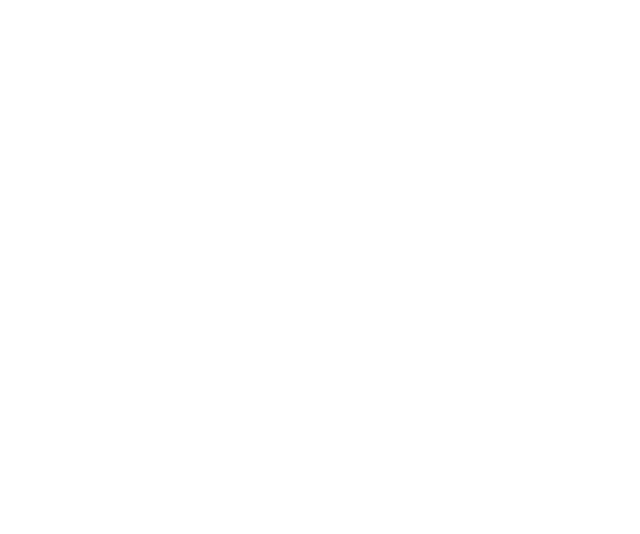
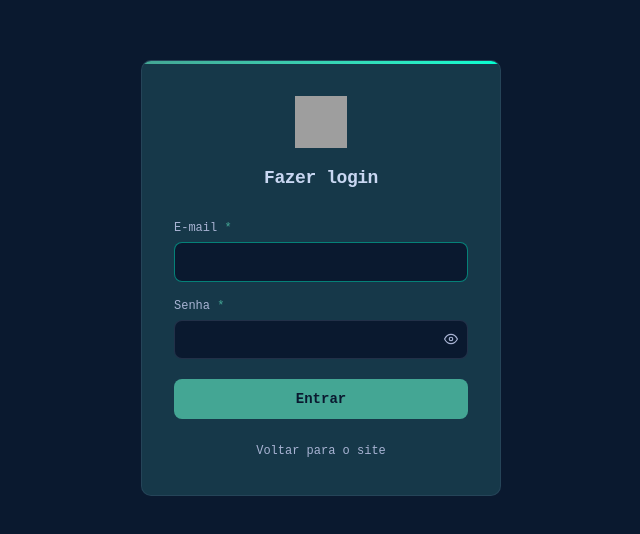
Before and after one commit to lucasbrito0611/Portfolio, a React (Vite) app: page /admin in a window 1280 px wide. Before the commit this address had no page. Shown: the part 122-656 px from the top of the page, without its empty margins (319-959 px from the left). Built offline with nearby package versions, Linux system fonts and the light colour scheme; no server answers; grey boxes are pictures that could not be loaded.

Commit message:
autenticação para a página administrativa

```diff
--- a/jsconfig.json
+++ b/jsconfig.json
@@ -1,8 +1,7 @@
 {
   "compilerOptions": {
-    "baseUrl": ".",
     "paths": {
-      "@/*": ["src/*"]
+      "@/*": ["./src/*"]
     }
   }
 }
--- a/package.json
+++ b/package.json
@@ -13,6 +13,7 @@
     "@emailjs/browser": "^4.4.1",
     "@gsap/react": "^2.1.2",
     "@tailwindcss/vite": "^4.0.15",
+    "axios": "^1.18.1",
     "class-variance-authority": "^0.7.1",
     "clsx": "^2.1.1",
     "framer-motion": "^12.6.2",
--- /dev/null
+++ b/src/components/AdminLoginModal.jsx
@@ -0,0 +1,146 @@
+import { useState } from "react";
+import { Link } from "react-router-dom";
+import { motion } from "framer-motion";
+import { FiEye, FiEyeOff } from "react-icons/fi";
+import { useAuth } from "../context/AuthContext";
+import api from "../lib/api";
+
+function AdminLoginModal() {
+  const { login } = useAuth();
+
+  const [email, setEmail] = useState("");
+  const [password, setPassword] = useState("");
+  const [showPassword, setShowPassword] = useState(false);
+  const [isLoading, setIsLoading] = useState(false);
+  const [error, setError] = useState("");
+
+  const handleSubmit = async (e) => {
+    e.preventDefault();
+    setError("");
+    setIsLoading(true);
+
+    try {
+      const { data } = await api.post("/auth/login", { email, password });
+      login(data.accessToken);
+      navigate("/admin");
+    } catch (err) {
+      if (err.response) {
+        const message = err.response.data?.message ?? "Credenciais inválidas.";
+        setError(Array.isArray(message) ? message.join(", ") : message);
+      } else {
+        setError("Não foi possível conectar ao servidor. Tente novamente.");
+      }
+    } finally {
+      setIsLoading(false);
+    }
+  };
+
+  return (
+    <div className="fixed inset-0 z-[9999] flex items-center justify-center bg-dark-blue">
+      <motion.div
+        initial={{ opacity: 0, y: 20 }}
+        animate={{ opacity: 1, y: 0 }}
+        transition={{ duration: 0.35, ease: "easeOut" }}
+        className="w-full max-w-[360px] mx-4"
+      >
+        {/* Card */}
+        <div className="bg-dark-green rounded-[10px] border border-mid-blue/10 overflow-hidden">
+          {/* Barra de acento no topo */}
+          <div className="h-[3px] bg-gradient-to-r from-mid-green to-bright-green" />
+
+          <div className="p-8 pb-9">
+            {/* Logo + título */}
+            <div className="flex flex-col items-center mb-7">
+              <img src="/logo.ico" alt="Logo" className="w-13 h-13 mb-4" />
+              <h1 className="font-fira-code text-light-blue text-lg font-semibold tracking-tight">
+                Fazer login
+              </h1>
+            </div>
+
+            {/* Formulário */}
+            <form onSubmit={handleSubmit} className="flex flex-col gap-4">
+              {/* Campo E-mail */}
+              <div className="flex flex-col gap-1.5">
+                <label
+                  htmlFor="admin-email"
+                  className="font-fira-code text-mid-blue text-xs font-medium"
+                >
+                  E-mail <span className="text-mid-green">*</span>
+                </label>
+                <input
+                  id="admin-email"
+                  type="email"
+                  required
+                  autoComplete="email"
+                  autoFocus
+                  value={email}
+                  onChange={(e) => setEmail(e.target.value)}
+                  className="font-fira-code w-full bg-dark-blue border border-mid-blue/15 rounded-md px-3 py-[0.55rem] text-light-blue text-sm outline-none focus:border-bright-green/45 transition-colors"
+                />
+              </div>
+
+              {/* Campo Senha */}
+              <div className="flex flex-col gap-1.5">
+                <label
+                  htmlFor="admin-password"
+                  className="font-fira-code text-mid-blue text-xs font-medium"
+                >
+                  Senha <span className="text-mid-green">*</span>
+                </label>
+                <div className="relative">
+                  <input
+                    id="admin-password"
+                    type={showPassword ? "text" : "password"}
+                    required
+                    autoComplete="current-password"
+                    value={password}
+                    onChange={(e) => setPassword(e.target.value)}
+                    className="font-fira-code w-full bg-dark-blue border border-mid-blue/15 rounded-md px-3 pr-9 py-[0.55rem] text-light-blue text-sm outline-none focus:border-bright-green/45 transition-colors"
+                  />
+                  <button
+                    type="button"
+                    tabIndex={-1}
+                    onClick={() => setShowPassword((v) => !v)}
+                    className="absolute right-2.5 top-1/2 -translate-y-1/2 text-mid-blue hover:text-bright-green transition-colors cursor-pointer"
+                  >
+                    {showPassword ? (
+                      <FiEyeOff size={14} />
+                    ) : (
+                      <FiEye size={14} />
+                    )}
+                  </button>
+                </div>
+              </div>
+
+              {/* Mensagem de erro */}
+              {error && (
+                <p className="font-fira-code text-red-400 text-xs bg-red-400/8 border border-red-400/20 rounded-md px-3 py-2">
+                  {error}
+                </p>
+              )}
+
+              {/* Botão de login */}
+              <button
+                type="submit"
+                disabled={isLoading}
+                className="font-fira-code mt-1 w-full py-2.5 rounded-md bg-mid-green hover:bg-bright-green text-dark-blue text-sm font-semibold transition-colors cursor-pointer disabled:opacity-60 disabled:cursor-not-allowed"
+              >
+                {isLoading ? "Autenticando..." : "Entrar"}
+              </button>
+
+              {/* Link para voltar ao site */}
+              <Link
+                to="/"
+                className="font-fira-code text-center text-xs text-mid-blue hover:text-bright-green transition-colors mt-2"
+              >
+                Voltar para o site
+              </Link>
+            </form>
+          </div>
+        </div>
+      </motion.div>
+    </div>
+  );
+}
+
+export default AdminLoginModal;
--- /dev/null
+++ b/src/components/ProtectedRoute.jsx
@@ -0,0 +1,14 @@
+import { useAuth } from "../context/AuthContext";
+import AdminLoginModal from "../components/AdminLoginModal";
+
+function ProtectedRoute({ children }) {
+  const { isAuthenticated } = useAuth();
+
+  if (!isAuthenticated) {
+    return <AdminLoginModal />;
+  }
+
+  return children;
+}
+
+export default ProtectedRoute;
--- /dev/null
+++ b/src/context/AuthContext.jsx
@@ -0,0 +1,33 @@
+import { createContext, useContext, useState, useCallback } from 'react';
+
+const AuthContext = createContext(null);
+
+export function AuthProvider({ children }) {
+    const [token, setToken] = useState(() => localStorage.getItem('admin_token'));
+
+    const login = useCallback((jwt) => {
+        localStorage.setItem('admin_token', jwt);
+        setToken(jwt);
+    }, []);
+
+    const logout = useCallback(() => {
+        localStorage.removeItem('admin_token');
+        setToken(null);
+    }, []);
+
+    const isAuthenticated = Boolean(token);
+
+    return (
+        <AuthContext.Provider value={{ token, isAuthenticated, login, logout }}>
+            {children}
+        </AuthContext.Provider>
+    );
+}
+
+export function useAuth() {
+    const context = useContext(AuthContext);
+    if (!context) {
+        throw new Error('useAuth deve ser usado dentro de um AuthProvider');
+    }
+    return context;
+}
--- /dev/null
+++ b/src/lib/api.js
@@ -0,0 +1,31 @@
+import axios from 'axios';
+
+const api = axios.create({
+    baseURL: import.meta.env.VITE_API_URL ?? 'http://localhost:3000',
+    headers: {
+        'Content-Type': 'application/json',
+    },
+});
+
+api.interceptors.request.use(
+    (config) => {
+        const token = localStorage.getItem('admin_token');
+        if (token) {
+            config.headers.Authorization = `Bearer ${token}`;
+        }
+        return config;
+    },
+    (error) => Promise.reject(error)
+);
+
+api.interceptors.response.use(
+    (response) => response,
+    (error) => {
+        if (error.response?.status === 401) {
+            localStorage.removeItem('admin_token');
+        }
+        return Promise.reject(error);
+    }
+);
+
+export default api;
--- a/src/main.jsx
+++ b/src/main.jsx
@@ -4,17 +4,32 @@
 
 import './index.css'
 import Home from './pages/Home.jsx'
+import AdminPage from './pages/Admin.jsx'
 import App from './App.jsx'
 import './i18n';
+import { AuthProvider } from './context/AuthContext.jsx';
+import ProtectedRoute from './components/ProtectedRoute.jsx';
 
 createRoot(document.getElementById('root')).render(
   <StrictMode>
-    <BrowserRouter>
-      <Routes>
-        <Route element={<App />}>
-          <Route path='/' element={<Home />}/>
-        </Route>
-      </Routes>
-    </BrowserRouter>
+    {/* AuthProvider fornece o estado de autenticação para toda a árvore de componentes */}
+    <AuthProvider>
+      <BrowserRouter>
+        <Routes>
+          <Route path='/' element={<App />}>
+            <Route index element={<Home />} />
+            {/* ProtectedRoute protege a rota /admin — exibe o modal se não autenticado */}
+            <Route
+              path='admin'
+              element={
+                <ProtectedRoute>
+                  <AdminPage />
+                </ProtectedRoute>
+              }
+            />
+          </Route>
+        </Routes>
+      </BrowserRouter>
+    </AuthProvider>
   </StrictMode>,
 )
--- /dev/null
+++ b/src/pages/Admin.jsx
@@ -0,0 +1,35 @@
+import { useAuth } from '../context/AuthContext';
+
+function AdminPage() {
+    const { logout } = useAuth();
+
+    return (
+        <main className="min-h-screen flex flex-col bg-dark-blue px-7 py-12 dt:px-60 nt-lg:px-40 nt-sm:px-30 tb:px-15">
+            <div className="flex items-center justify-between mb-10">
+                <div>
+                    <h1 className="font-fira-code text-bright-green text-2xl font-semibold">
+                        Painel Administrativo
+                    </h1>
+                    <p className="font-fira-code text-mid-blue text-sm mt-1">
+                        Bem-vindo de volta.
+                    </p>
+                </div>
+                <button
+                    onClick={logout}
+                    className="font-fira-code text-bright-green text-xs px-5 py-2 rounded-md border border-bright-green/40 bg-transparent hover:bg-bright-green/10 transition-colors duration-300 cursor-pointer"
+                >
+                    Sair
+                </button>
+            </div>
+
+            {/* Placeholder para o conteúdo do painel */}
+            <div className="rounded-lg p-8 flex items-center justify-center min-h-[300px] border border-mid-blue/10 bg-dark-green/40">
+                <p className="font-fira-code text-mid-blue text-sm">
+                    Conteúdo do painel em construção...
+                </p>
+            </div>
+        </main>
+    );
+}
+
+export default AdminPage;
--- a/src/pages/Home.jsx
+++ b/src/pages/Home.jsx
@@ -4,7 +4,6 @@
 import Contact from '../components/sections/Contact.jsx';
 
 function Home() {
-
     return (
         <main className="flex flex-col gap-25 px-7 py-15 min-h-screen bg-dark-blue dt:px-60 nt-lg:px-40 nt-sm:px-30 tb:px-15" id="main-home">
             <Hero />
```
Also changed, not shown: 2 other files (tests, documents, lock files or other folders).
